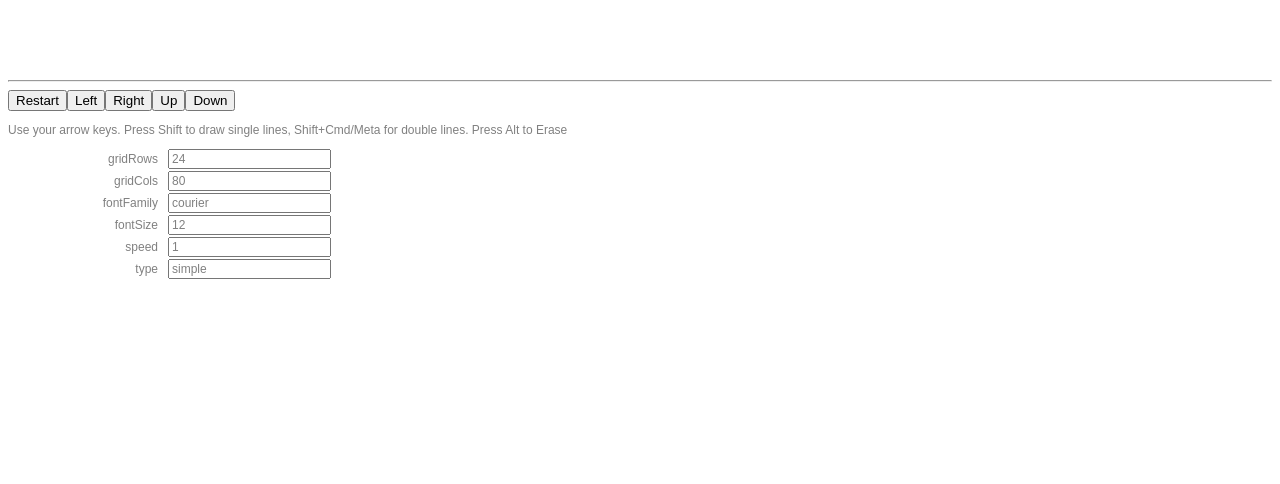
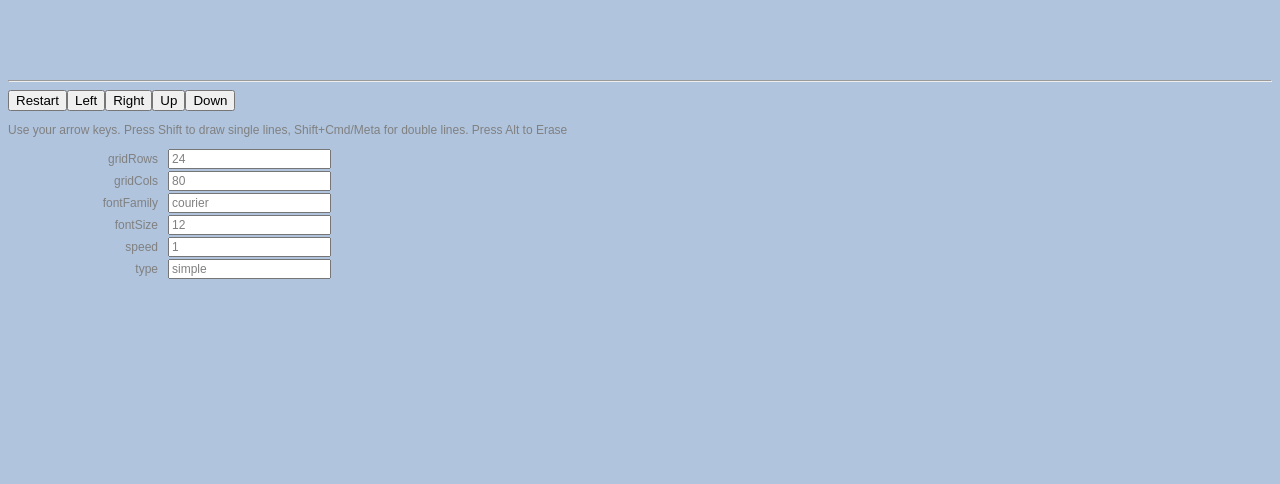
Before and after one commit to ogt/boxchareditor, a website: page index.html in a window 1280 px wide. Shown: the part 316-800 px from the top of the page. Drawn offline with Linux system fonts and the light colour scheme.

Commit message:
Changed bg color to light blue

```diff
--- a/index.html
+++ b/index.html
@@ -4,6 +4,7 @@
 <style>
 body {
     font-family: Sans-Serif;
+    background-color:#b0c4de;
 }
 .header {
     font-weight: bold;
```
